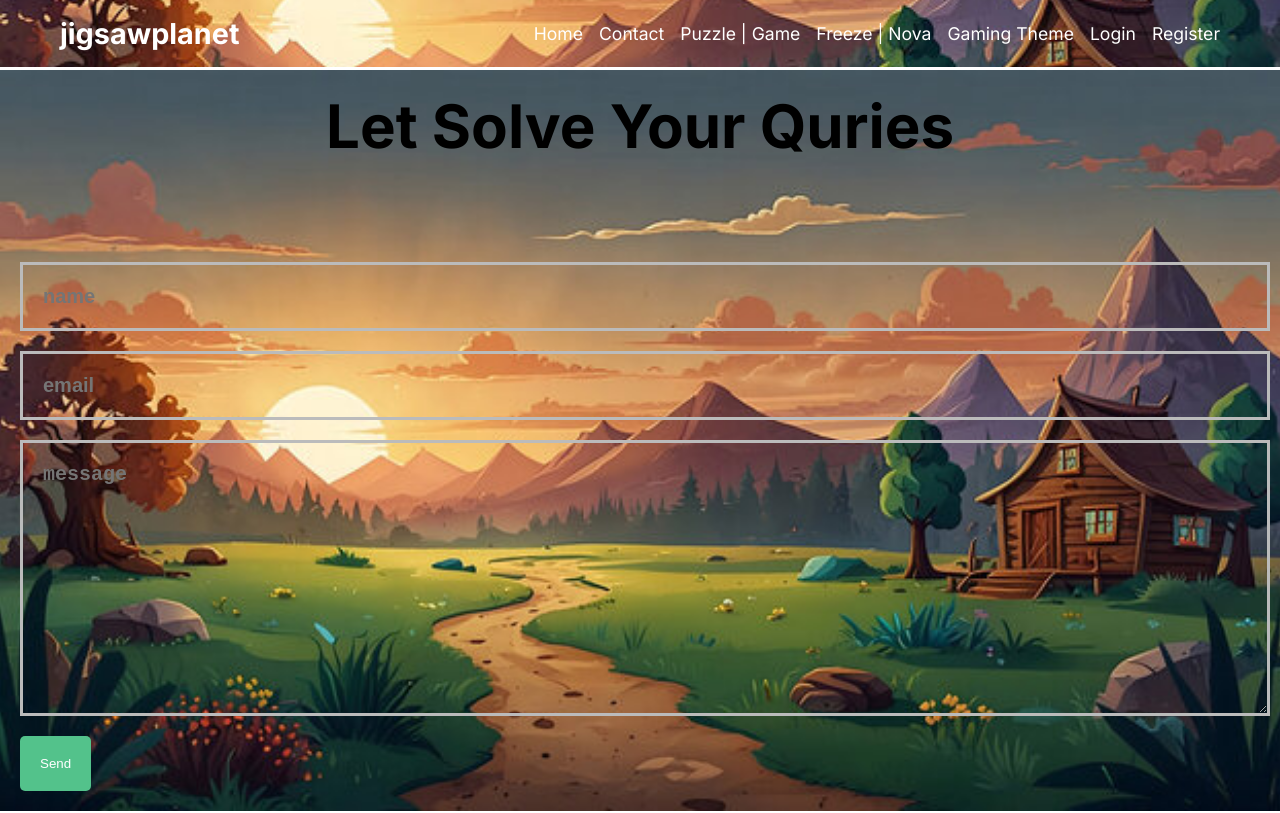
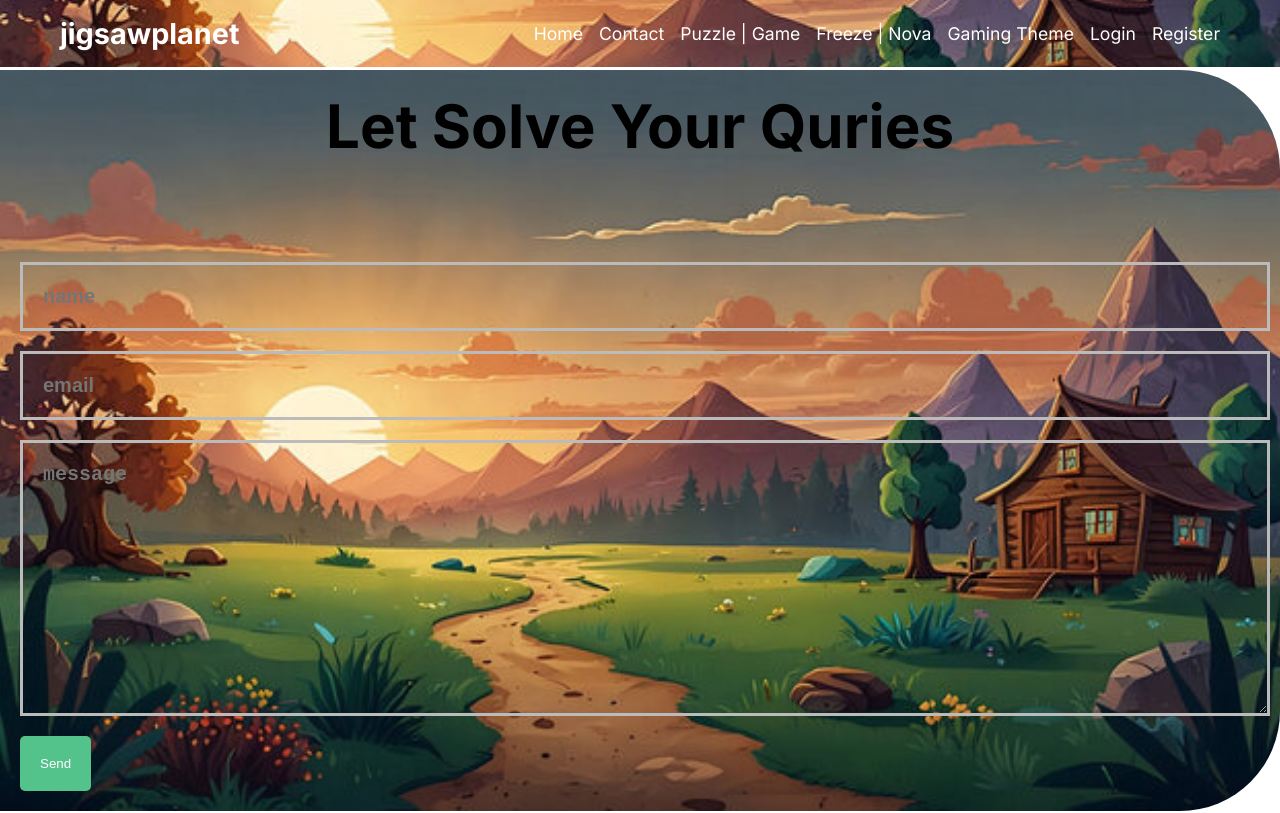
Before and after one commit to Salman12-bit/next-jigsawplanet, a Next.js app: page /contact in a window 1280 px wide. Shown: the top 813 px of the page. Built offline with nearby package versions, Linux system fonts and the light colour scheme; no server answers.

Commit message:
second time

```diff
--- a/src/app/(front)/contact/contact.css
+++ b/src/app/(front)/contact/contact.css
@@ -1,4 +1,4 @@
-.imgformat{
+.imgformat {
   background-image: url('/village.jpg');
   background-size: cover;
   background-position: center;
@@ -7,6 +7,8 @@
   padding: 20px 0px;
   margin-bottom: 17px;
   margin-right: 10px;
+  border-top-right-radius: 100px;
+  border-bottom-right-radius: 100px;
 }
 
 .title {
@@ -36,6 +38,7 @@
   from {
     transform: translateY(-15px);
   }
+
   to {
     transform: translateY(0px) scale(1.03);
   }
@@ -63,7 +66,7 @@
   width: 100%;
 }
 
-.textarea{
+.textarea {
   padding: 20px;
   background-color: transparent;
   border: none;
--- a/src/app/dashboard/dashboard.css
+++ b/src/app/dashboard/dashboard.css
@@ -8,6 +8,8 @@
   margin-top: 80px;
   padding: 30px;
   margin-bottom: 20px;
+  border-top-right-radius: 100px;
+    border-bottom-right-radius: 100px;
 }
 
 .dashboard-box {
```
Also changed, not shown: 1 other file (tests, documents, lock files or other folders).
